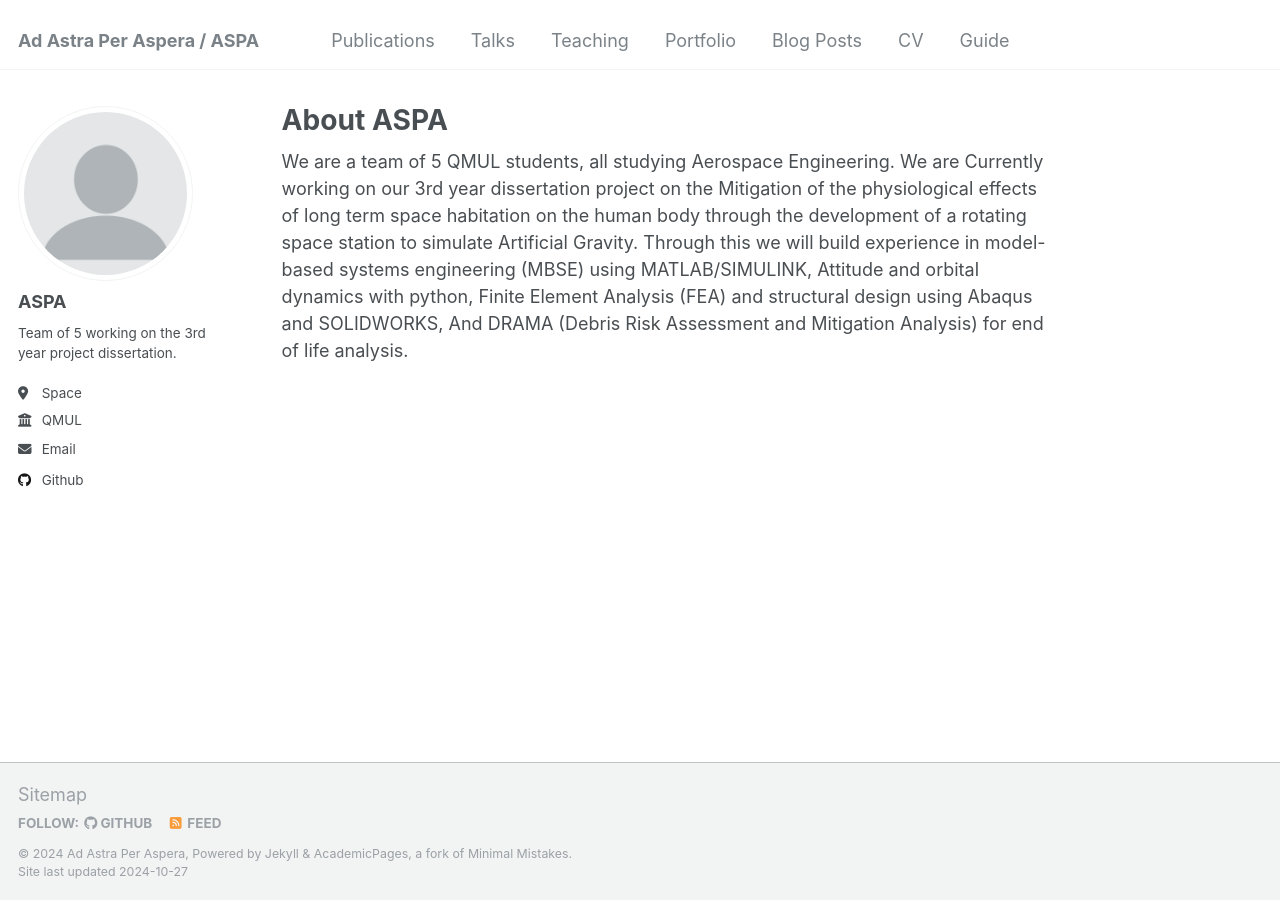
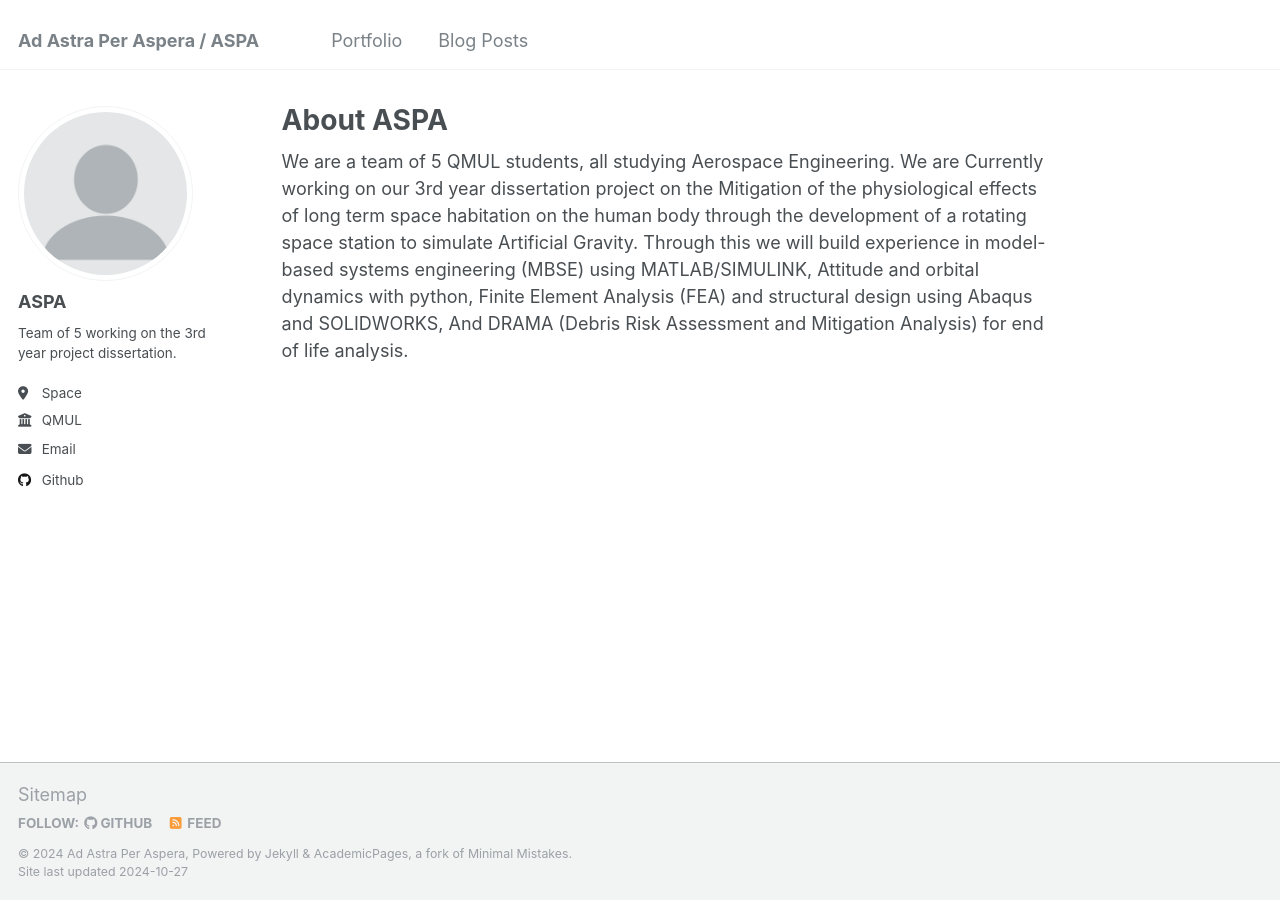
Before and after one commit to A-S-P-A/ASPA.github.io, a Jekyll site: the page built from _pages/about.md, in a window 1280 px wide. Built offline with Jekyll 4.4.1, drawn with Linux system fonts in a browser that asks for light colours.

Commit message:
update to navigation

```diff
--- a/_data/navigation.yml
+++ b/_data/navigation.yml
@@ -5,23 +5,8 @@
 # prevent it from being included in the site.
 
 main:
-  - title: "Publications"
-    url: /publications/
-
-  - title: "Talks"
-    url: /talks/
-
-  - title: "Teaching"
-    url: /teaching/
-
   - title: "Portfolio"
     url: /portfolio/
 
   - title: "Blog Posts"
     url: /year-archive/
-
-  - title: "CV"
-    url: /cv/
-
-  - title: "Guide"
-    url: /markdown/
```
